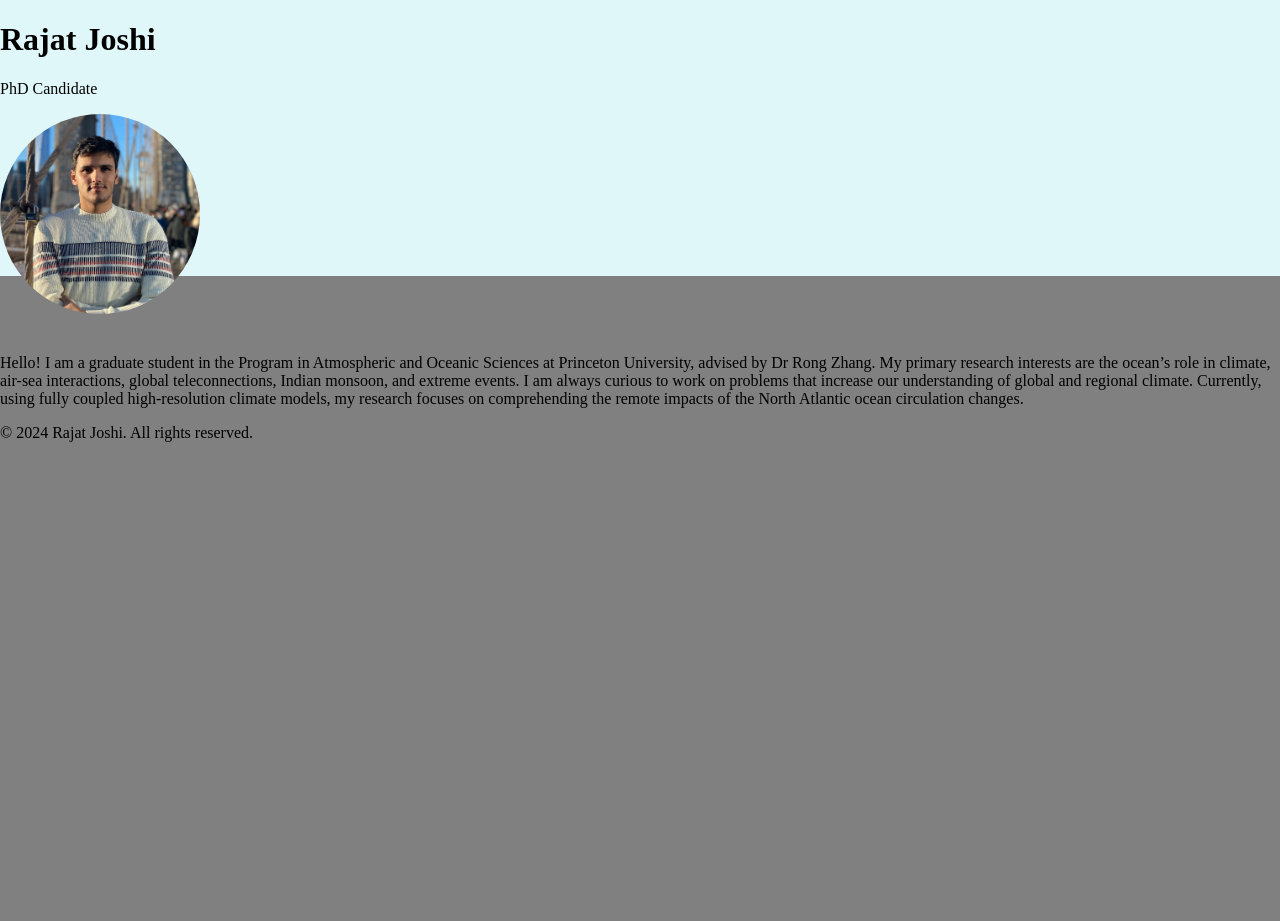
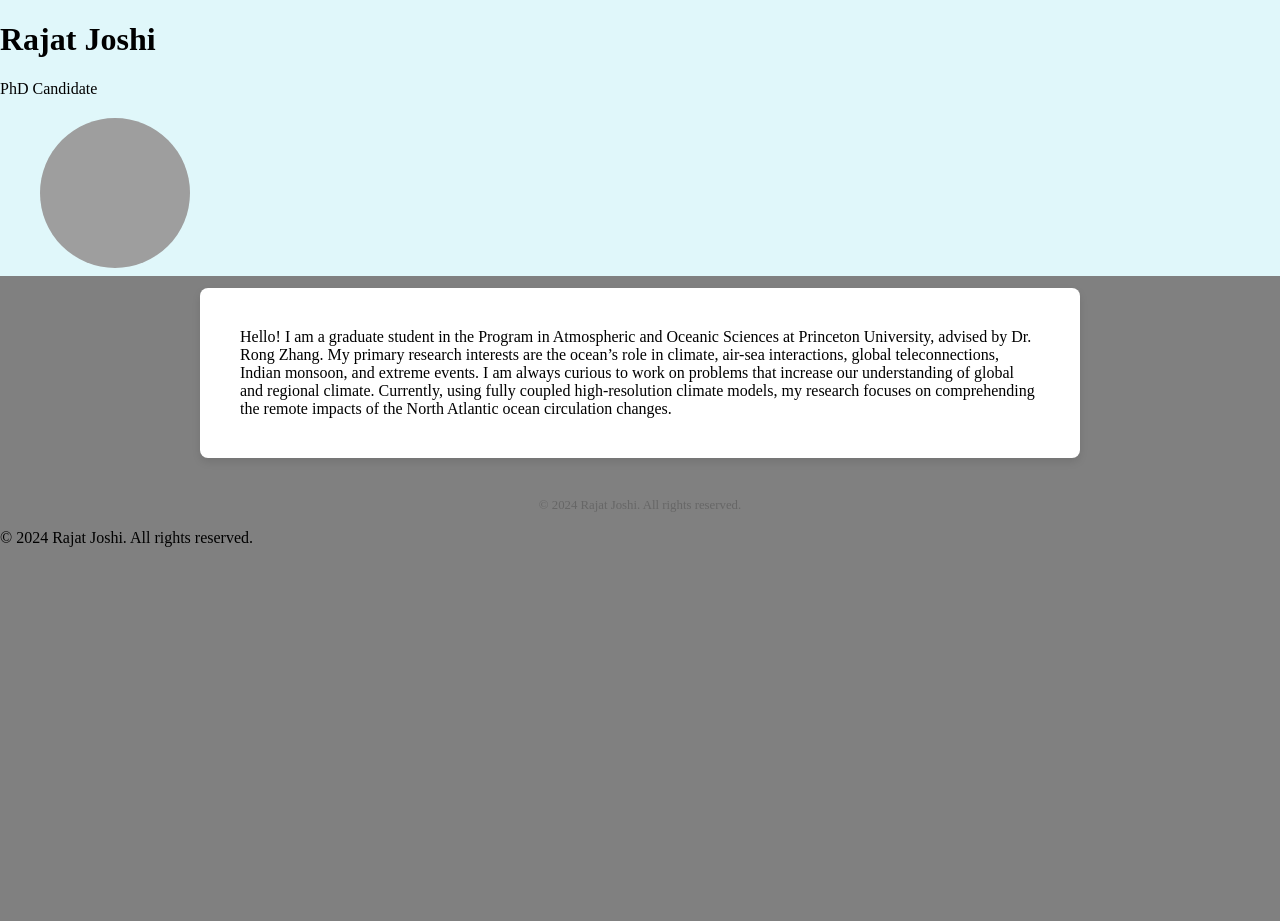
Before and after one commit to rajatjoshi8/rajatjoshi.github.io, a Jekyll site: the page built from index.md, in a window 1280 px wide. Built offline with Jekyll 4.4.1, drawn with Linux system fonts in a browser that asks for light colours; grey boxes are pictures that could not be loaded.

Commit message:
index.md

```diff
--- a/index.md
+++ b/index.md
@@ -2,9 +2,20 @@
 layout: default
 title: "Home"
 ---
-<img src="assets/Profile_image.jpg" alt="Rajat Joshi's photo" style="border-radius: 50%; width: 200px; height: 200px; object-fit: cover; margin-bottom: 20px;">
 
-Hello! I am a graduate student in the Program in Atmospheric and Oceanic Sciences at Princeton University, advised by Dr Rong Zhang.
-My primary research interests are the ocean's role in climate, air-sea interactions, global teleconnections, Indian monsoon, and extreme events.
-I am always curious to work on problems that increase our understanding of global and regional climate.
-Currently, using fully coupled high-resolution climate models, my research focuses on comprehending the remote impacts of the North Atlantic ocean circulation changes.
+<!-- Image section -->
+<img src="assets/Profile_image.jpeg" alt="Rajat Joshi's photo" style="border-radius: 50%; width: 150px; height: 150px; object-fit: cover; margin: 20px auto; display: block; margin-left: 40px;">
+
+<!-- Main content -->
+<div style="max-width: 800px; margin: 0 auto; padding: 40px; background-color: white; border-radius: 8px; box-shadow: 0 4px 8px rgba(0, 0, 0, 0.1);">
+
+  Hello! I am a graduate student in the Program in Atmospheric and Oceanic Sciences at Princeton University, advised by Dr. Rong Zhang. My primary research interests are the ocean’s role in climate, air-sea interactions, global teleconnections, Indian monsoon, and extreme events.
+
+  I am always curious to work on problems that increase our understanding of global and regional climate. Currently, using fully coupled high-resolution climate models, my research focuses on comprehending the remote impacts of the North Atlantic ocean circulation changes.
+
+</div>
+
+<!-- Footer -->
+<footer style="text-align: center; margin-top: 40px; font-size: 0.8em; color: #666;">
+  &copy; 2024 Rajat Joshi. All rights reserved.
+</footer>
```
